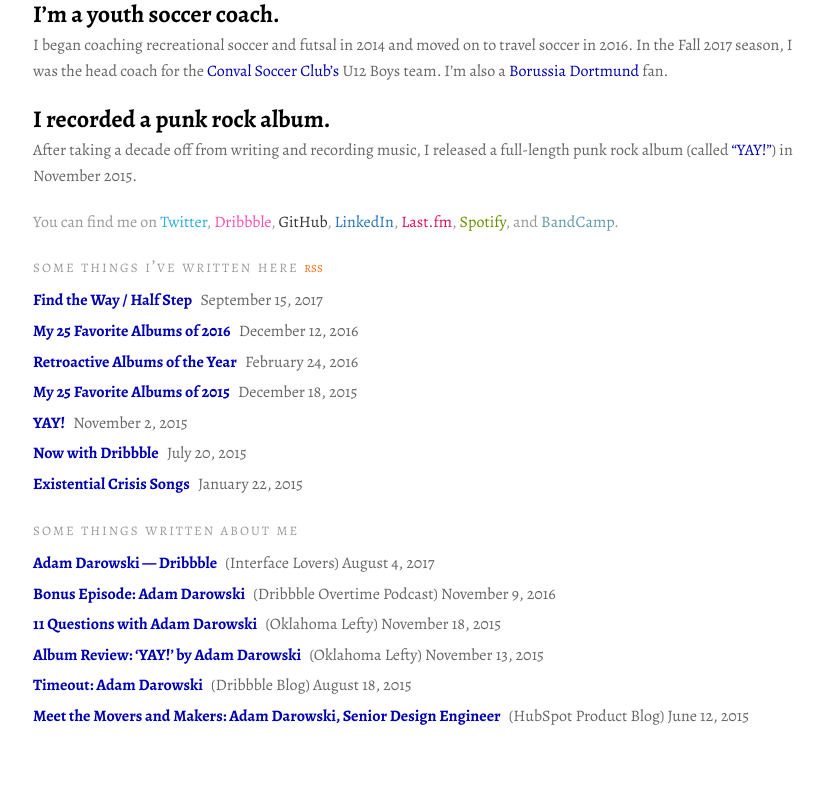
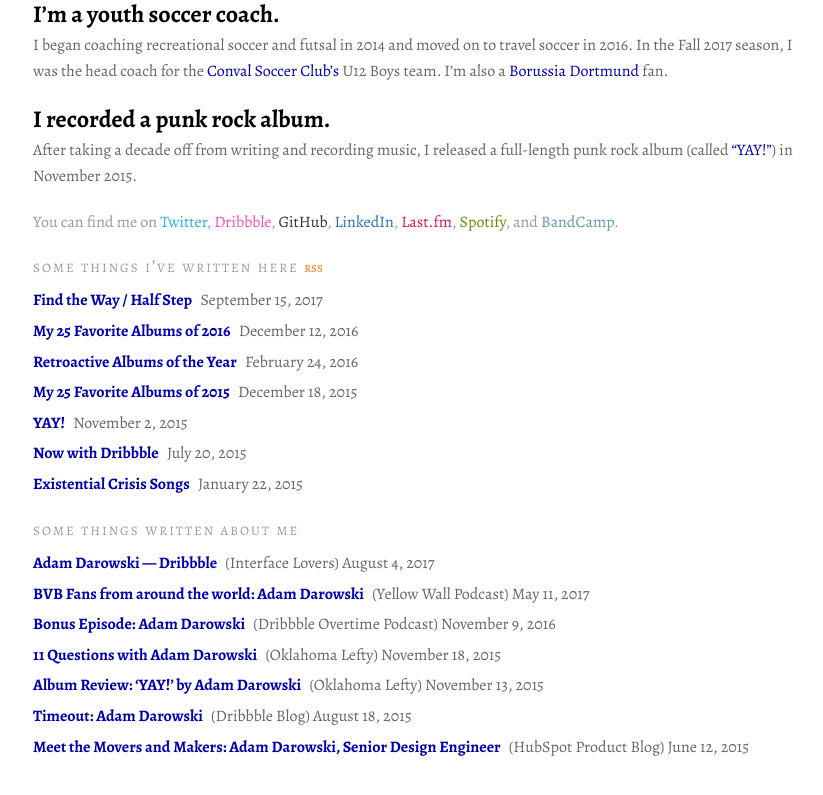
Before and after one commit to adarowski/adarowski.github.io, a Jekyll site: the page built from index.html, in a window 1280 px wide and 900 px high, scrolled down 572 px. Shown: the top 795 px of the window, without its empty margins (227-1050 px from the left). Built offline with Jekyll 4.4.1, drawn with Linux system fonts in a browser that asks for light colours.

Commit message:
Add BVB podcast

```diff
--- a/_includes/articles.html
+++ b/_includes/articles.html
@@ -21,6 +21,9 @@
       <span>(Interface Lovers) August 4, 2017</span>
     </li>
     <li>
+      <a href="http://www.tyw.bundesligalounge.com/bvb-fans-around-world-adam-darowski/">BVB Fans from around the world: Adam Darowski</a> <span>(Yellow Wall Podcast) May 11, 2017</span>
+    </li>
+    <li>
       <a href="https://dribbble.com/overtime/2016/11/09/overtime-bonus-episode-with-adam-darowski">Bonus Episode: Adam Darowski</a> <span>(Dribbble Overtime Podcast) November 9, 2016</span>
     </li>
     <li>
```
